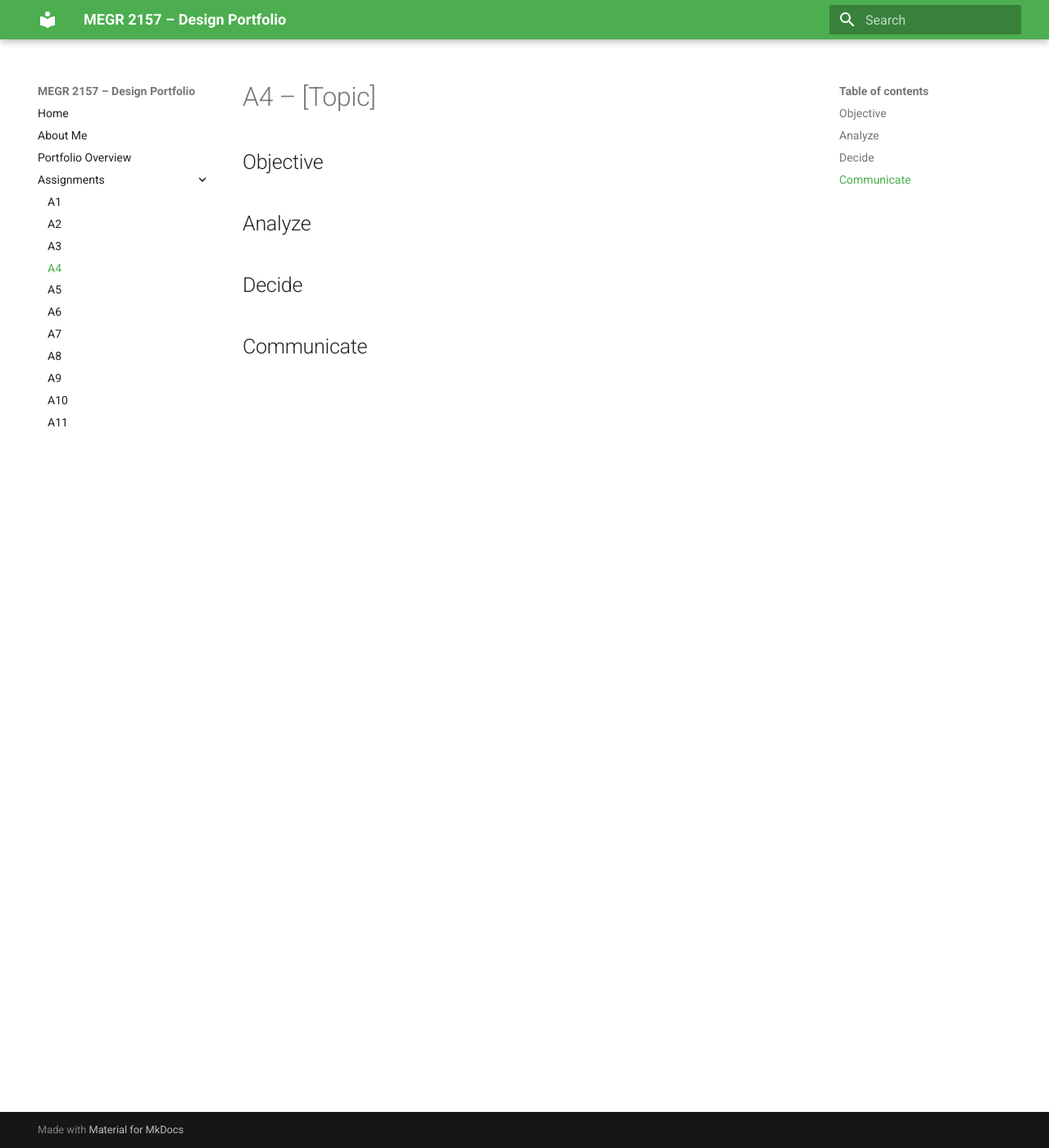
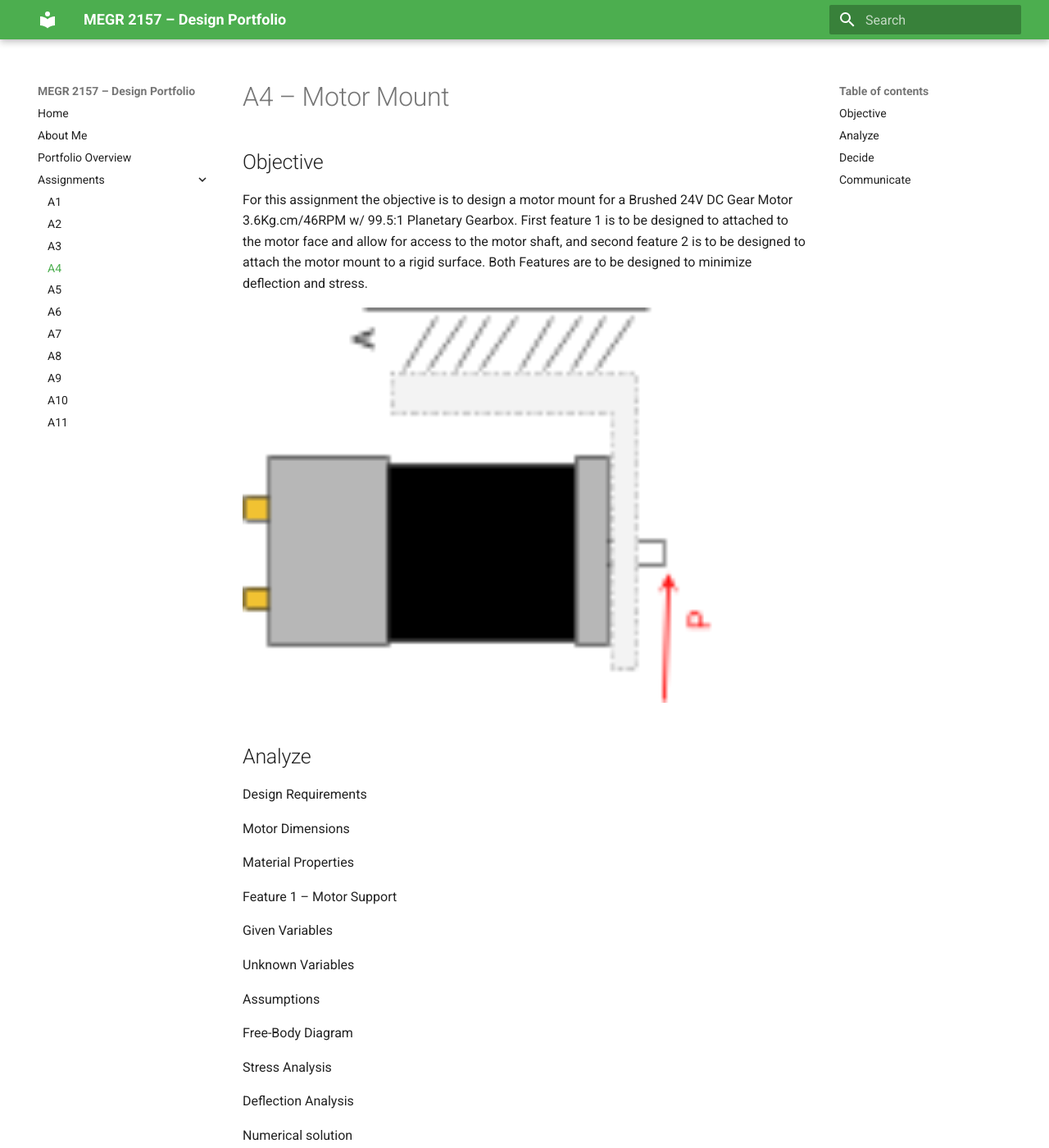
Before and after one commit to jhuss6/Jacob-Huss-s-MEGR2156-Portfolio, an MkDocs documentation site: the page built from docs/assignments/A04/index.md, in a window 1280 px wide and 1400 px high. Shown: the whole window at 82% size. Built offline with MkDocs 1.6.1 and Material for MkDocs 9.7.7, drawn with Linux system fonts in a browser that asks for light colours; some of the changed text lies outside the part shown.

Commit message:
Update index.md

```diff
--- a/docs/assignments/A04/index.md
+++ b/docs/assignments/A04/index.md
@@ -1,10 +1,70 @@
-# A4 – [Topic]
+# A4 – Motor Mount
 
 ## Objective
 
+For this assignment the objective is to design a motor mount for a Brushed 24V DC Gear Motor 3.6Kg.cm/46RPM w/ 99.5:1 Planetary Gearbox. First feature 1 is to be designed to attached to the motor face and allow for access to the motor shaft, and second feature 2 is to be designed to attach the motor mount to a rigid surface. Both Features are to be designed to minimize deflection and stress.
+
+<img src="figure1.png" alt="Figure 1" width="600">
 
 ## Analyze
 
+Design Requirements
+
+Motor Dimensions
+
+Material Properties
+
+Feature 1 – Motor Support
+
+Given Variables
+
+Unknown Variables
+
+Assumptions
+
+Free-Body Diagram
+
+Stress Analysis
+
+Deflection Analysis
+
+Numerical solution
+
+Cross-Sectional Geometry
+
+Moment of Inertia Validation
+
+Stress Validation
+
+Deflection Validation
+
+Feature 2 – Wall Mount
+
+Given Variables
+
+Unknown Variables
+
+Assumptions
+
+Free-Body Diagram
+
+Stress Analysis
+
+Deflection Analysis
+
+Numerical solution
+
+Cross-Sectional Geometry
+
+Moment of Inertia Validation
+
+Stress Validation
+
+Deflection Validation
+
+Sketch
+
+Cad Model
 
 ## Decide
 
```
